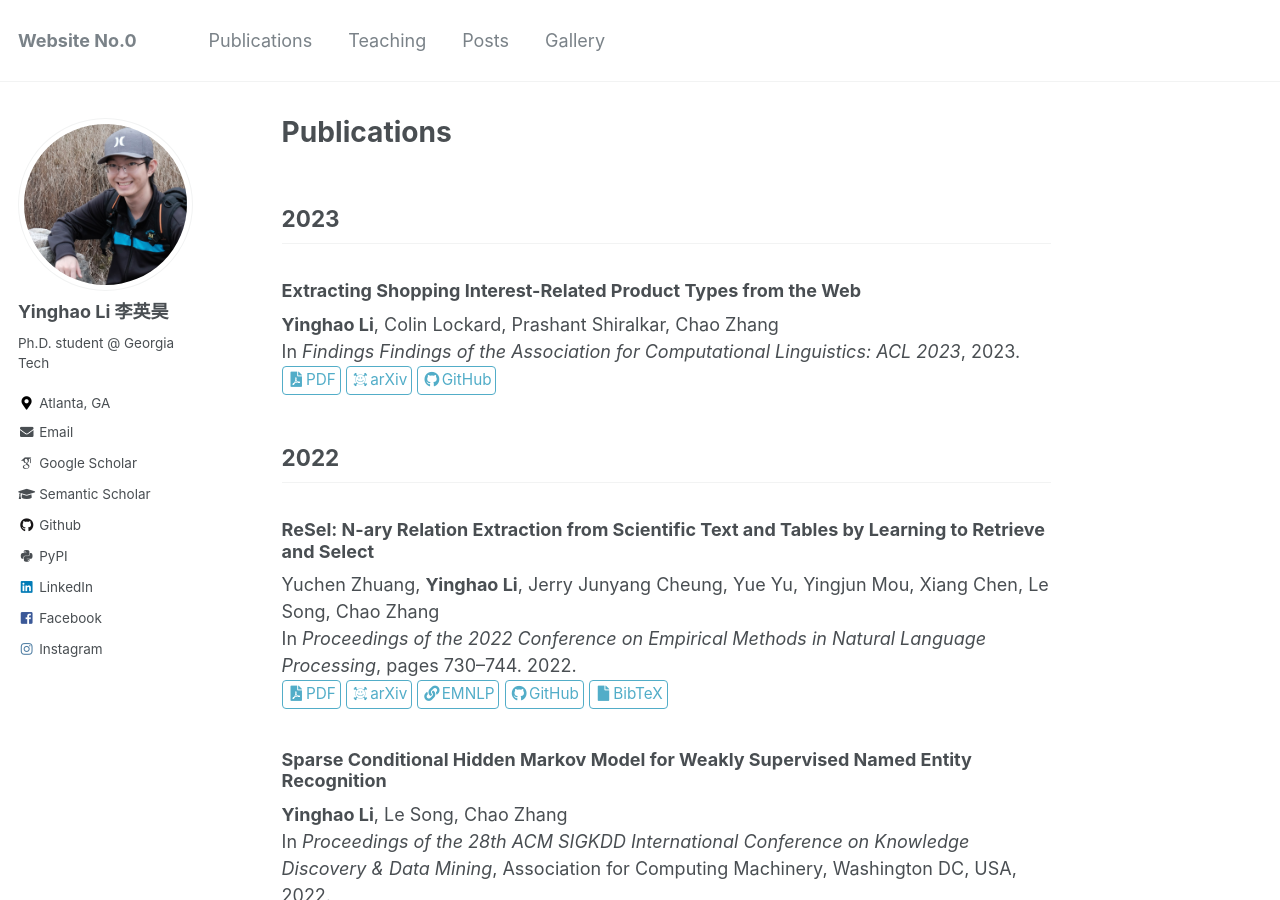
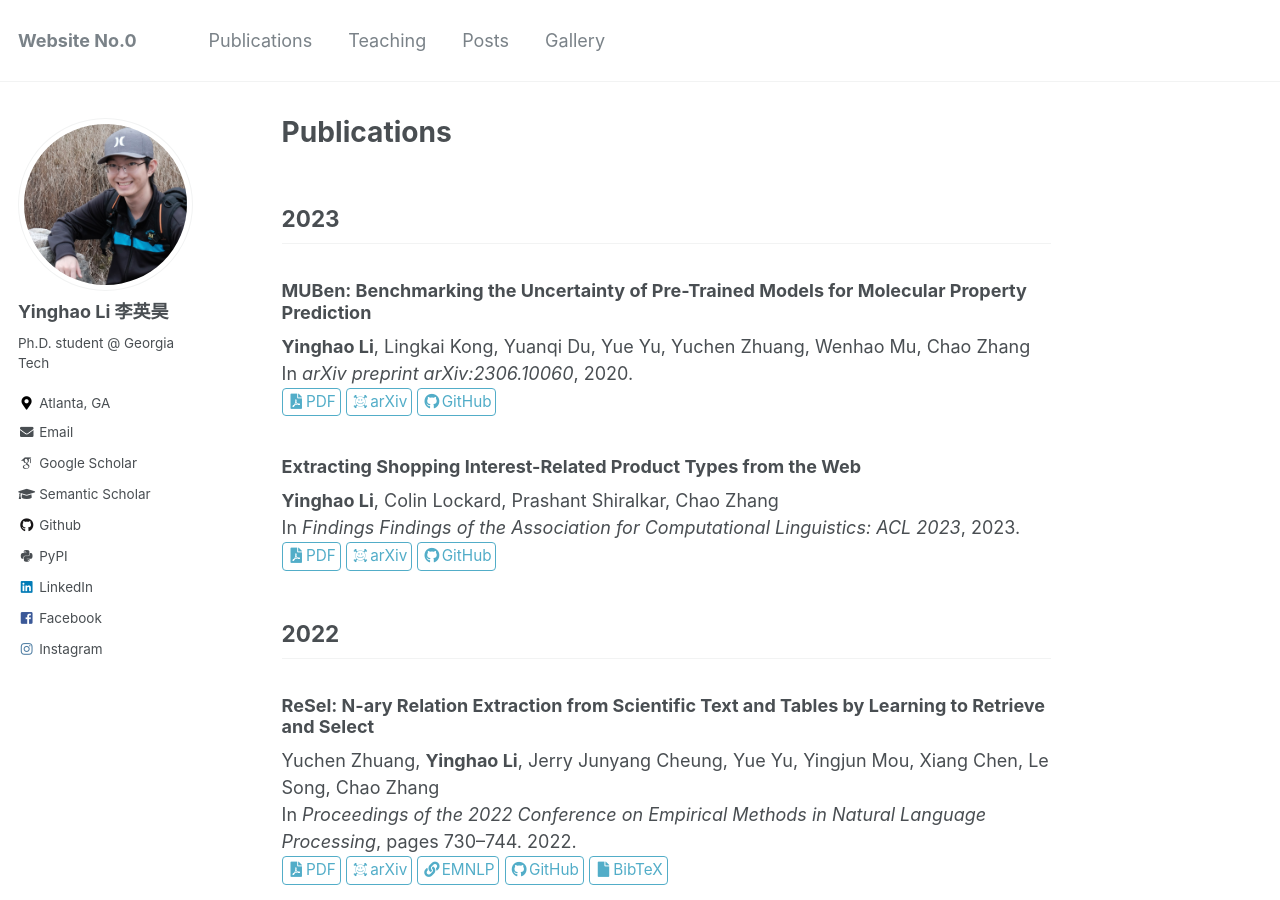
Before and after one commit to Yinghao-Li/Yinghao-Li.github.io, a Jekyll site: the page built from _pages/publications.md, in a window 1280 px wide and 900 px high. Built offline with Jekyll 4.4.1, drawn with Linux system fonts in a browser that asks for light colours; some web fonts are replaced.

Commit message:
update publication

```diff
--- a/_pages/publications.md
+++ b/_pages/publications.md
@@ -12,6 +12,14 @@ author_profile: true
 
 2023
 ---
+### MUBen: Benchmarking the Uncertainty of Pre-Trained Models for Molecular Property Prediction
+**Yinghao Li**, Lingkai Kong, Yuanqi Du, Yue Yu, Yuchen Zhuang, Wenhao Mu, Chao Zhang
+In *arXiv preprint arXiv:2306.10060*, 2020.
+[<i class="fas fa-fw fa-file-pdf" aria-hidden="true"></i>PDF](https://arxiv.org/pdf/2306.10060.pdf){: .btn--research}
+[<i class="ai-fw ai ai-arxiv"></i>arXiv](https://arxiv.org/abs/2306.10060){: .btn--research}
+[<i class="fab fa-fw fa-github"></i>GitHub](https://github.com/Yinghao-Li/UncertaintyBenchmark){: .btn--research}
+<!-- [<i class="fas fa-fw fa-file"></i>BibTeX]({{ base_path }}/bibtex/2020-ntg.bib){: .btn--research} -->
+
 ### Extracting Shopping Interest-Related Product Types from the Web
 **Yinghao Li**, Colin Lockard, Prashant Shiralkar, Chao Zhang
 In *Findings Findings of the Association for Computational Linguistics: ACL 2023*, 2023.
```
